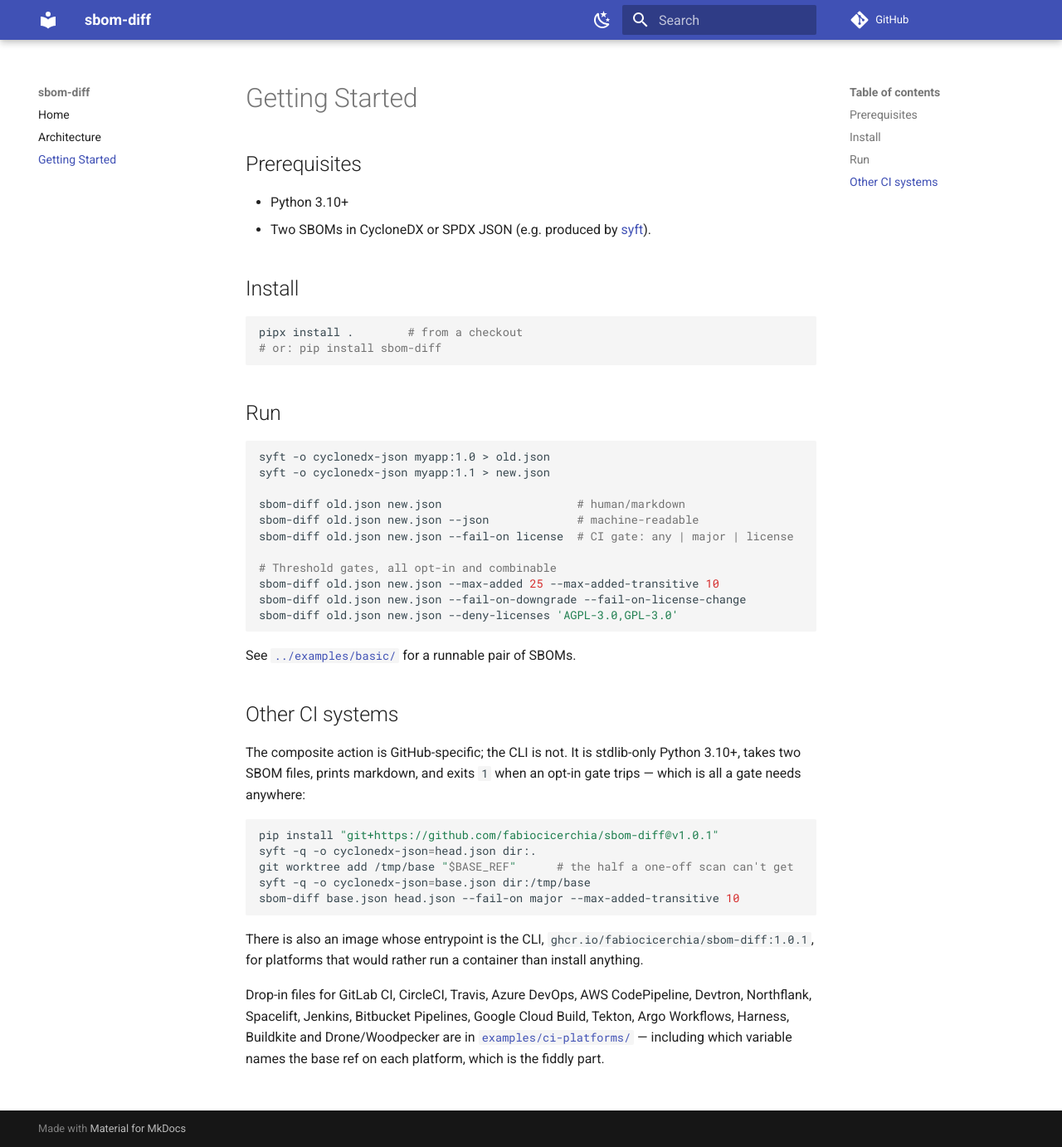
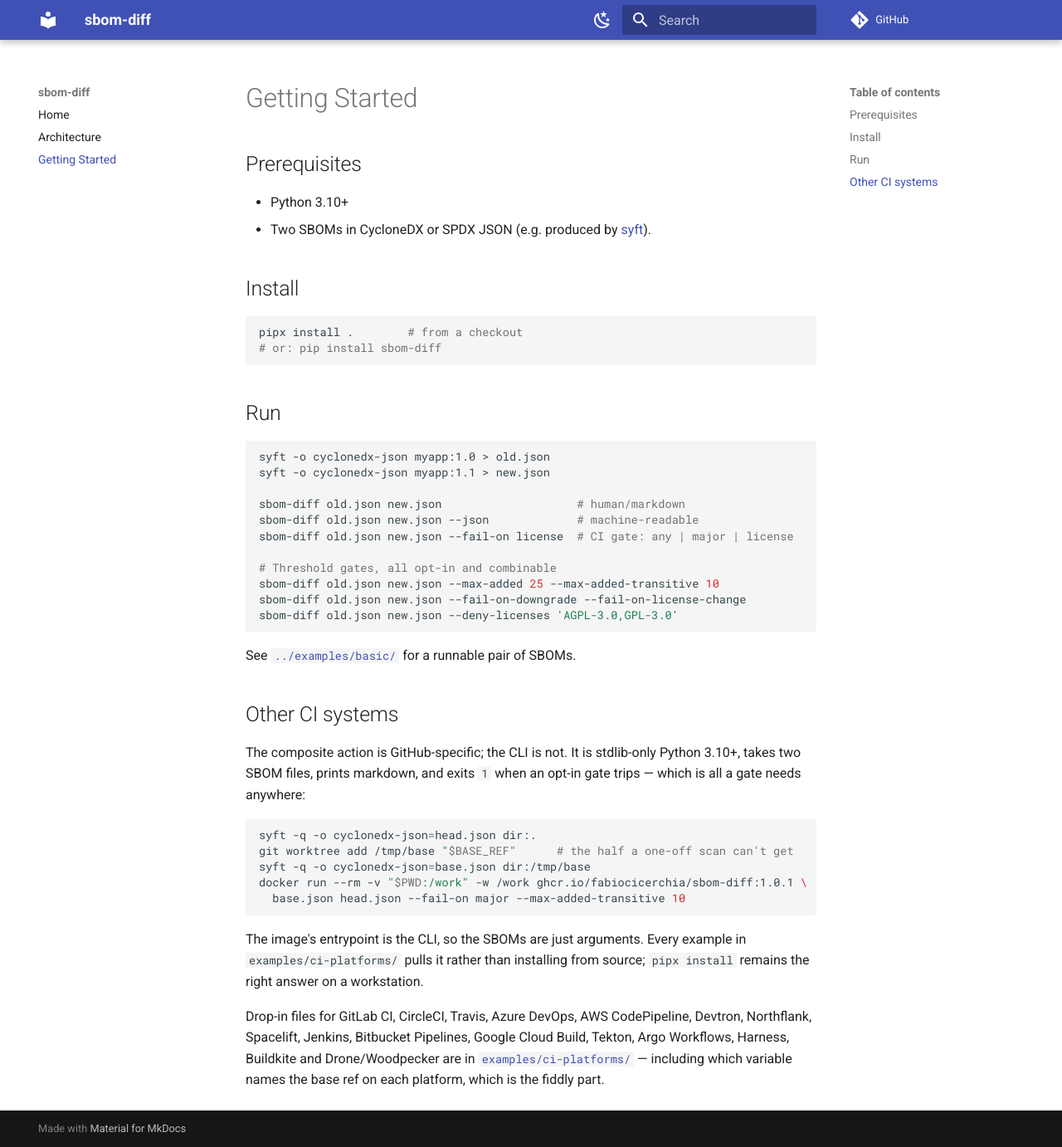
Before and after one commit to fabiocicerchia/sbom-diff, an MkDocs documentation site: the page built from docs/getting-started.md, in a window 1280 px wide and 1382 px high. Shown: the whole window at 83% size. Built offline with MkDocs 1.6.1 and Material for MkDocs 9.7.7, drawn with Linux system fonts in a browser that asks for light colours; comment, search, counter and statistics services are not loaded.

Commit message:
docs: document the image-first CI recipe
The examples now pull ghcr.io/fabiocicerchia/sbom-diff rather than installing
the CLI from git, so both the platform README and getting-started show the
image as the portable invocation, with pipx kept for workstations.

The README also records why syft stays a separate concern, what changes when
the image becomes the job image (cleared entrypoint, root for apk), and that a
pinned tag only exists once its release has run.

````diff
--- a/docs/getting-started.md
+++ b/docs/getting-started.md
@@ -38,16 +38,16 @@
 opt-in gate trips — which is all a gate needs anywhere:
 
 ```sh
-pip install "git+https://github.com/fabiocicerchia/sbom-diff@v1.0.1"
 syft -q -o cyclonedx-json=head.json dir:.
 git worktree add /tmp/base "$BASE_REF"      # the half a one-off scan can't get
 syft -q -o cyclonedx-json=base.json dir:/tmp/base
-sbom-diff base.json head.json --fail-on major --max-added-transitive 10
+docker run --rm -v "$PWD:/work" -w /work ghcr.io/fabiocicerchia/sbom-diff:1.0.1 \
+  base.json head.json --fail-on major --max-added-transitive 10
 ```
 
-There is also an image whose entrypoint is the CLI,
-`ghcr.io/fabiocicerchia/sbom-diff:1.0.1`, for platforms that would rather run a
-container than install anything.
+The image's entrypoint is the CLI, so the SBOMs are just arguments. Every
+example in `examples/ci-platforms/` pulls it rather than installing from
+source; `pipx install` remains the right answer on a workstation.
 
 Drop-in files for GitLab CI, CircleCI, Travis, Azure DevOps, AWS CodePipeline,
 Devtron, Northflank, Spacelift, Jenkins, Bitbucket Pipelines, Google Cloud
````
Also changed, not shown: examples/ci-platforms/README.md (+52 -27 lines).
